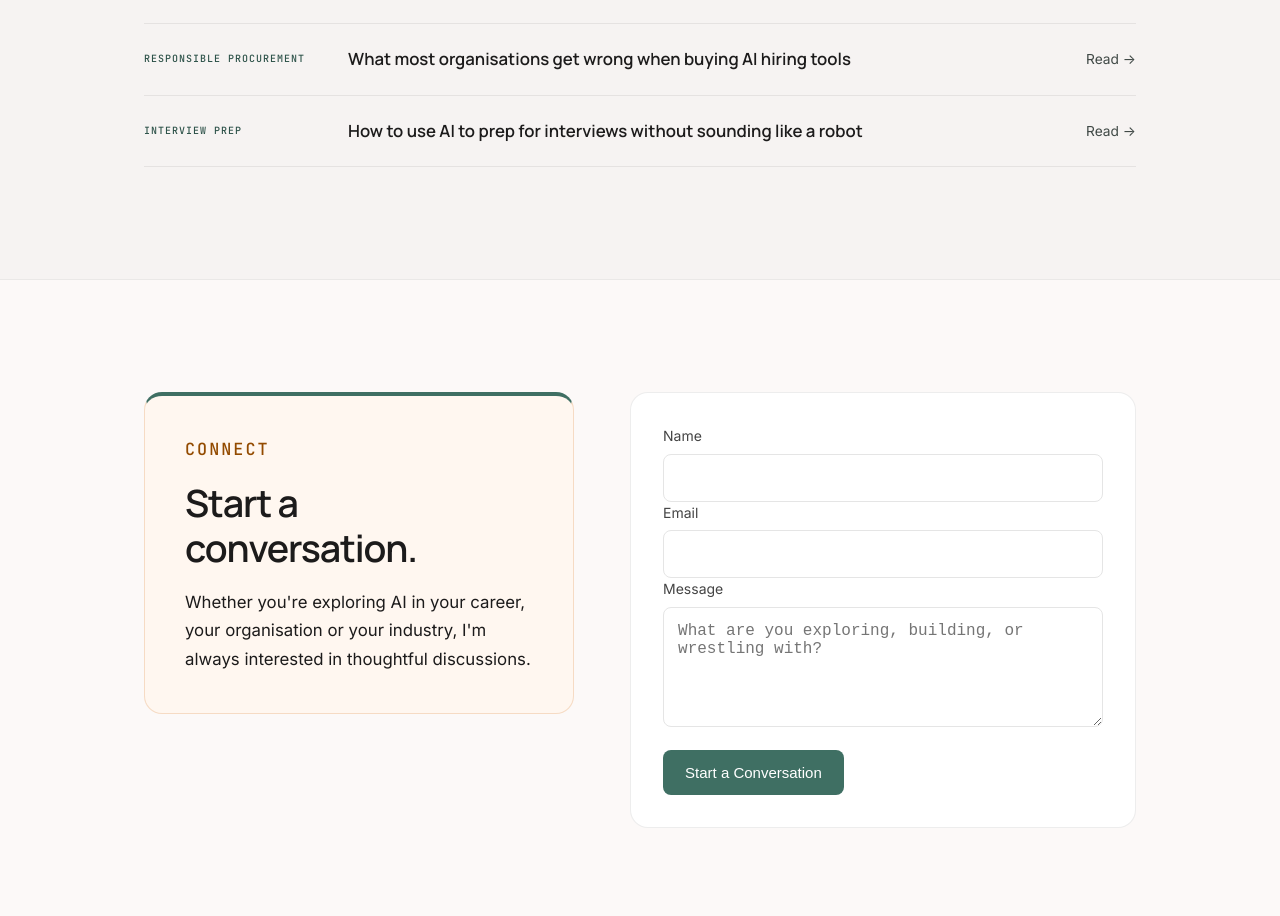
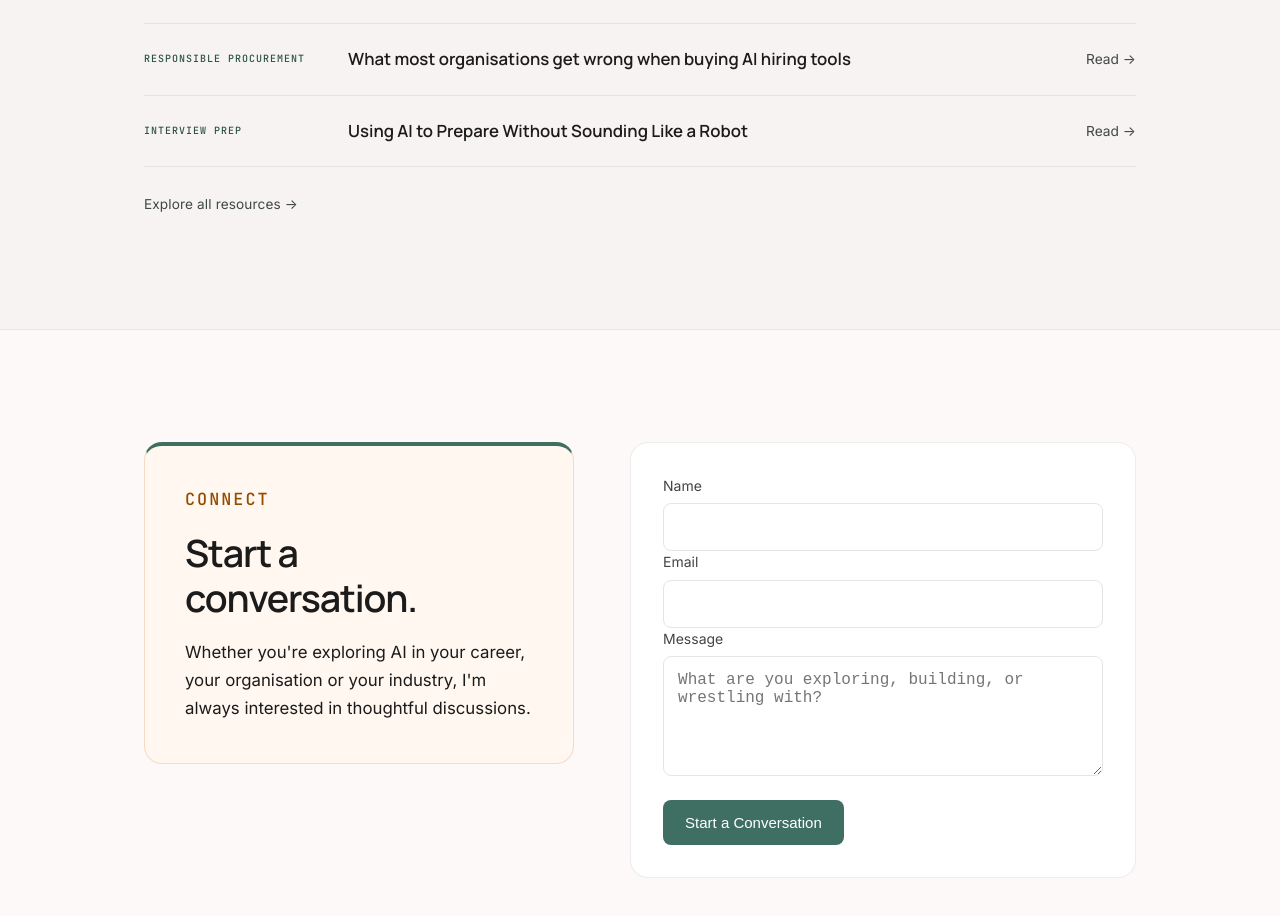
Before and after one commit to MYAISAM/aievolvingyou, a React (Vite) app: page / in a window 1280 px wide. Shown: the part 2962-3878 px from the top of the page. Built offline with nearby package versions, Linux system fonts and the light colour scheme.

Commit message:
Connect homepage featured articles to resources metadata

```diff
--- a/src/App.jsx
+++ b/src/App.jsx
@@ -39,23 +39,25 @@ import ThankYouTransparencyGuide from "./components/ThankYouTransparencyGuide";
 import ThankYouBiasAudit from "./components/ThankYouBiasAudit";
 import ThankYouPolicyFramework from "./components/ThankYouPolicyFramework";
 import ThankYouToolkitBundle from "./components/ThankYouToolkitBundle";
-const latestThinking = [
-  {
-    label: "AI & hiring",
-    title: "AI in hiring has created a trust problem on both sides of the table",
-    to: "/resources/ai-hiring-trust-problem",
-  },
-  {
-    label: "Responsible procurement",
-    title: "What most organisations get wrong when buying AI hiring tools",
-    to: "/resources/ai-procurement-mistakes",
-  },
-  {
-    label: "Interview prep",
-    title: "How to use AI to prep for interviews without sounding like a robot",
-    to: "/resources/ai-interview-prep",
-  },
+import { articleMetadataBySlug } from "./articles/articleMetadata";
+
+const latestThinkingSlugs = [
+  "/resources/ai-hiring-trust-problem",
+  "/resources/ai-procurement-mistakes",
+  "/resources/ai-interview-prep",
 ]
+
+const latestThinkingLabels = {
+  "/resources/ai-hiring-trust-problem": "AI & hiring",
+  "/resources/ai-procurement-mistakes": "Responsible procurement",
+  "/resources/ai-interview-prep": "Interview prep",
+}
+
+const latestThinking = latestThinkingSlugs.map((slug) => ({
+  label: latestThinkingLabels[slug],
+  title: articleMetadataBySlug[slug].title,
+  to: articleMetadataBySlug[slug].slug,
+}))
 
 const ecosystemPillars = [
   {
@@ -220,6 +222,10 @@ function HomePage({ onOpenWaitlist }) {
               </Link>
             ))}
           </div>
+
+          <div style={{ marginTop: 24 }}>
+            <Link to="/resources" className="link-subtle">Explore all resources →</Link>
+          </div>
         </div>
       </FadeInSection>
 
```
